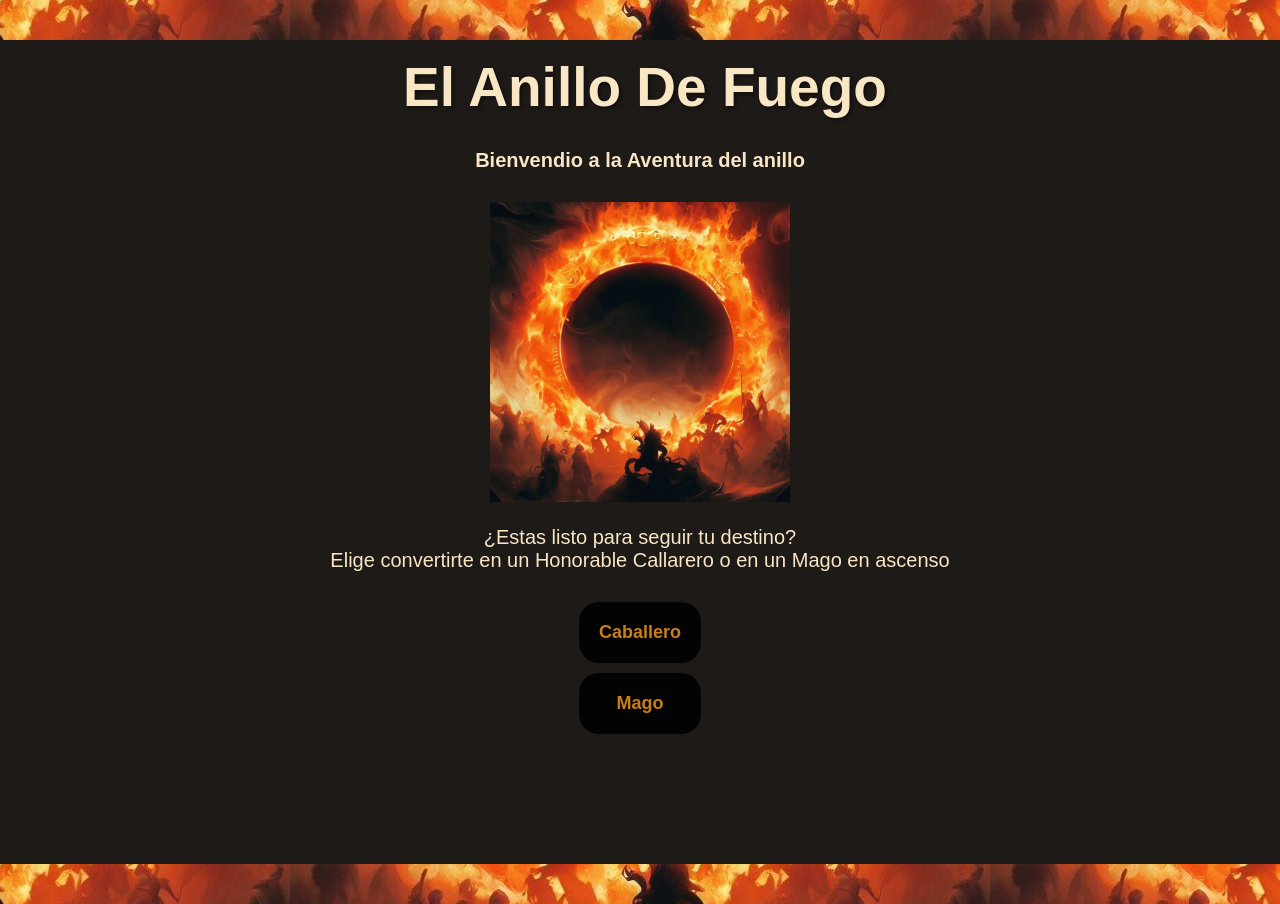
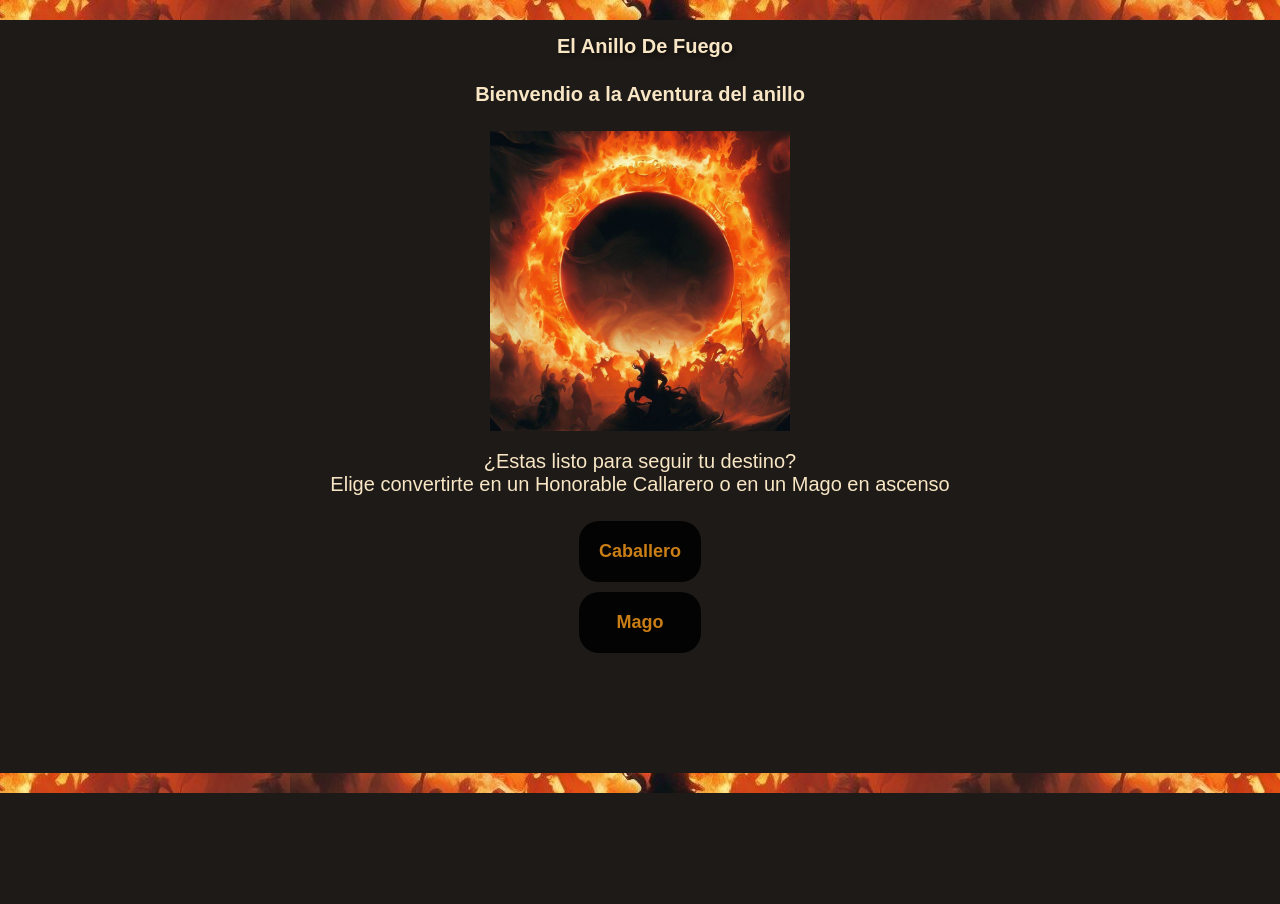
Before and after one commit to Karelisve/Entrega3-JS-VeraKarelis, a plain HTML site: page index.html in a window 1280 px wide. After the commit the page ends 800 px from the top, so only its background shows below. Drawn offline with Linux system fonts and the light colour scheme; some packages are replaced by stand-ins of ours; a script that the page names is missing.

Commit message:
modificacion css

```diff
--- a/css/style.css
+++ b/css/style.css
@@ -87,7 +87,7 @@ button:hover {
     cursor: pointer;
 }
 
-@media screen and (max-height: 800px) {
+@media screen and (max-height: 1000px) {
 
 img {
     width: 300px;
@@ -98,8 +98,15 @@ img {
     background-image: url(../img/AnillodeFuegofooter.jpg);
     background-position: center;
     background-size:auto;
-    padding: 20px;
+    padding: 10px;
+}
+h1 {
+    font-size: 20px;
+
+}
+p {
+    font-size: 20px;
+    margin: 5px;
 }
 
-
 }
```
